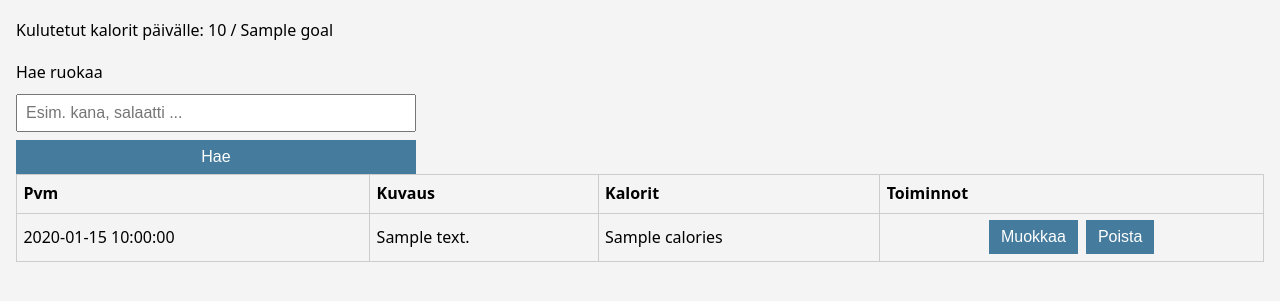
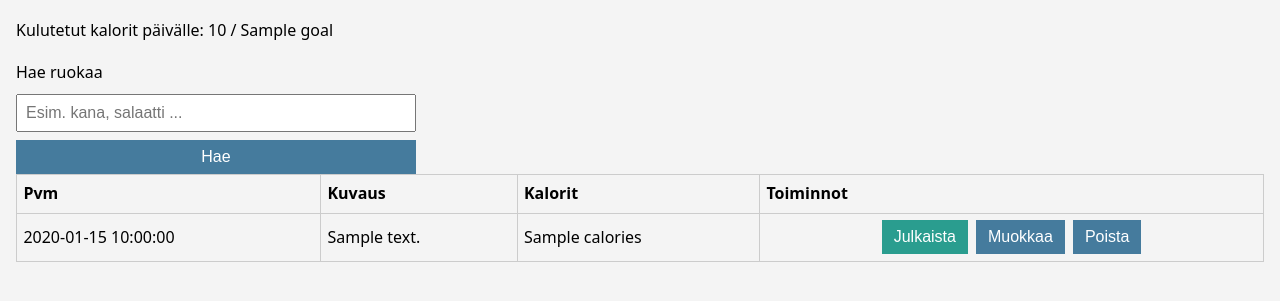
Before and after one commit to obolonua/kalorio, a Flask app: template templates/dashboard.html in a window 1280 px wide. Shown: the part 269-570 px from the top of the page. Run offline with Flask 3, Linux system fonts and the light colour scheme; the template is opened without the code that fills it: most values are stand-ins (such as "Sample title", 1, 10 or a date in 2020).

Commit message:
add publish button

```diff
--- a/static/main.css
+++ b/static/main.css
@@ -83,6 +83,10 @@ th {
   background: #2e5985;
 }
 
+.entry-actions button.publish-entry {
+  background: #2a9d8f;
+}
+
 .flash {
   background: #f1faee;
   border: 1px solid #a8dadc;
--- a/templates/dashboard.html
+++ b/templates/dashboard.html
@@ -35,6 +35,7 @@
       <td>{{ entry.calories }}</td>
       <td>
         <div class="entry-actions">
+          <button type="button" class="publish-entry" aria-label="Julkaise merkintä">Julkaista</button>
           <form method="get" action="{{ url_for('edit_entry', entry_id=entry.id) }}">
             <button type="submit">Muokkaa</button>
           </form>
```
